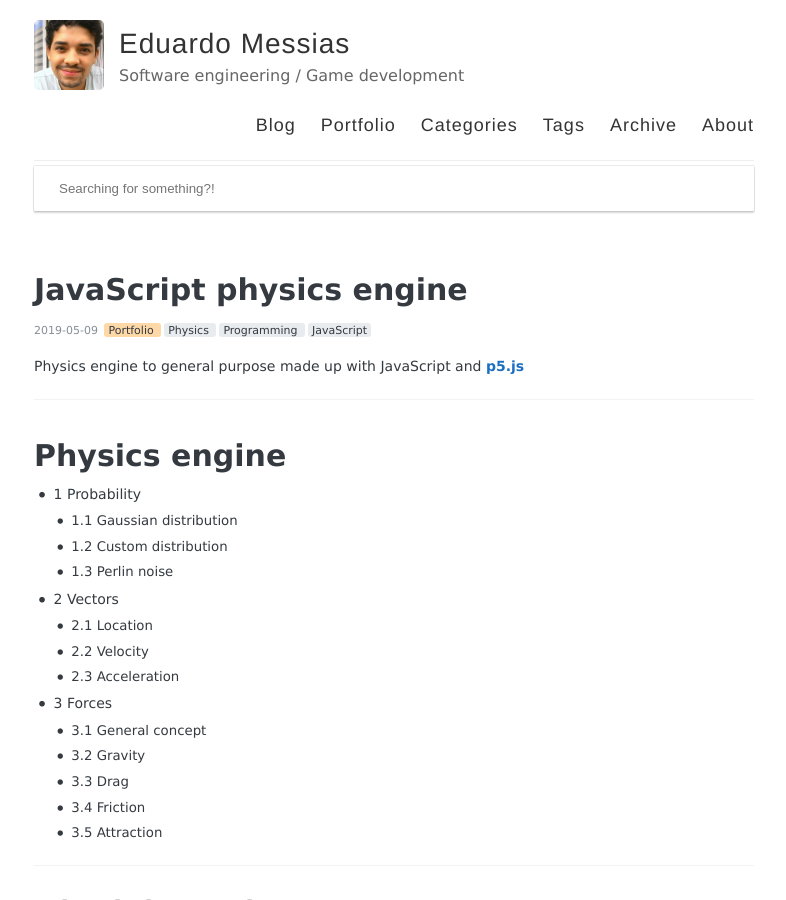
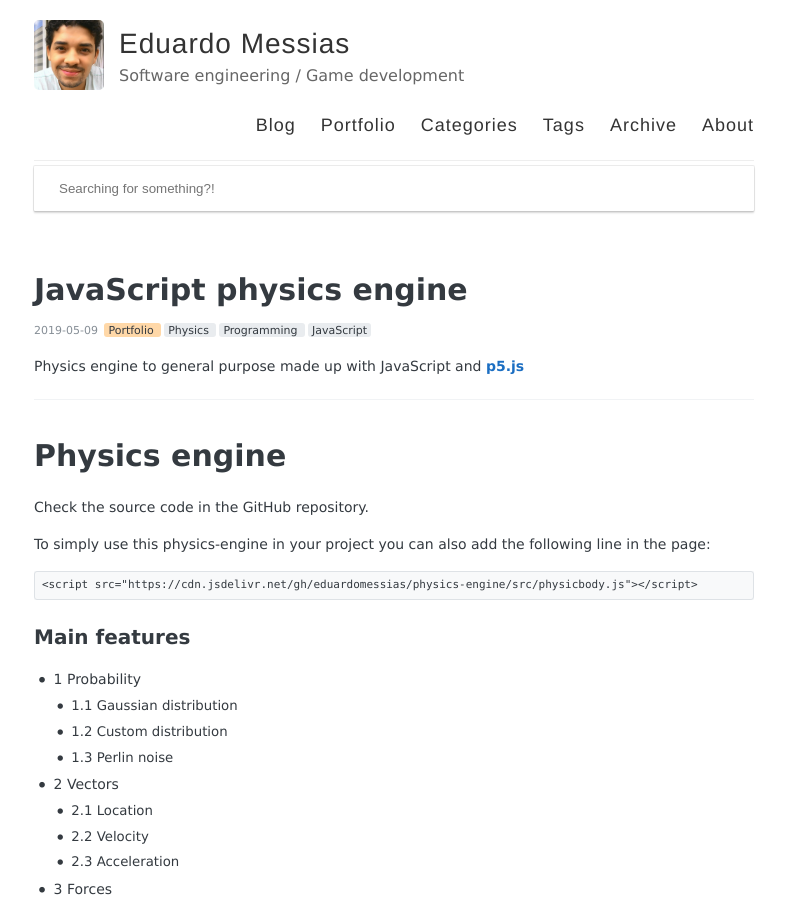
Before and after one commit to eduardomessias/eduardomessias.github.io, a Jekyll site: the page built from _posts/2019-05-09-js-physics-engine.md, in a window 1280 px wide and 900 px high. Shown: the whole window, without its empty margins (246-1032 px from the left). Built offline with Jekyll 4.4.1, drawn with Linux system fonts in a browser that asks for light colours; some of the changed text lies outside the part shown.

Commit message:
Update 2019-05-09-js-physics-engine.md

````diff
--- a/_posts/2019-05-09-js-physics-engine.md
+++ b/_posts/2019-05-09-js-physics-engine.md
@@ -14,6 +14,15 @@ Physics engine to general purpose made up with JavaScript and **[p5.js](https://
 ---
 
 # Physics engine
+Check the source code in the GitHub repository.
+
+To simply use this physics-engine in your project you can also add the following line in the page:
+
+```
+<script src="https://cdn.jsdelivr.net/gh/eduardomessias/physics-engine/src/physicbody.js"></script>
+```
+
+### Main features
 
   - 1 Probability
     - 1.1 Gaussian distribution
@@ -64,3 +73,6 @@ Physics engine to general purpose made up with JavaScript and **[p5.js](https://
 - 5 Applying attraction
   - *The blue ball is applying attraction force over the yellow one.*
   - *The attraction is affected by the gravitational constant and the mass of each object.*
+
+---
+*This is resultant from my studies about the [**The nature of code**](http://natureofcode.com) book, by Daniel Shiffman.
````
